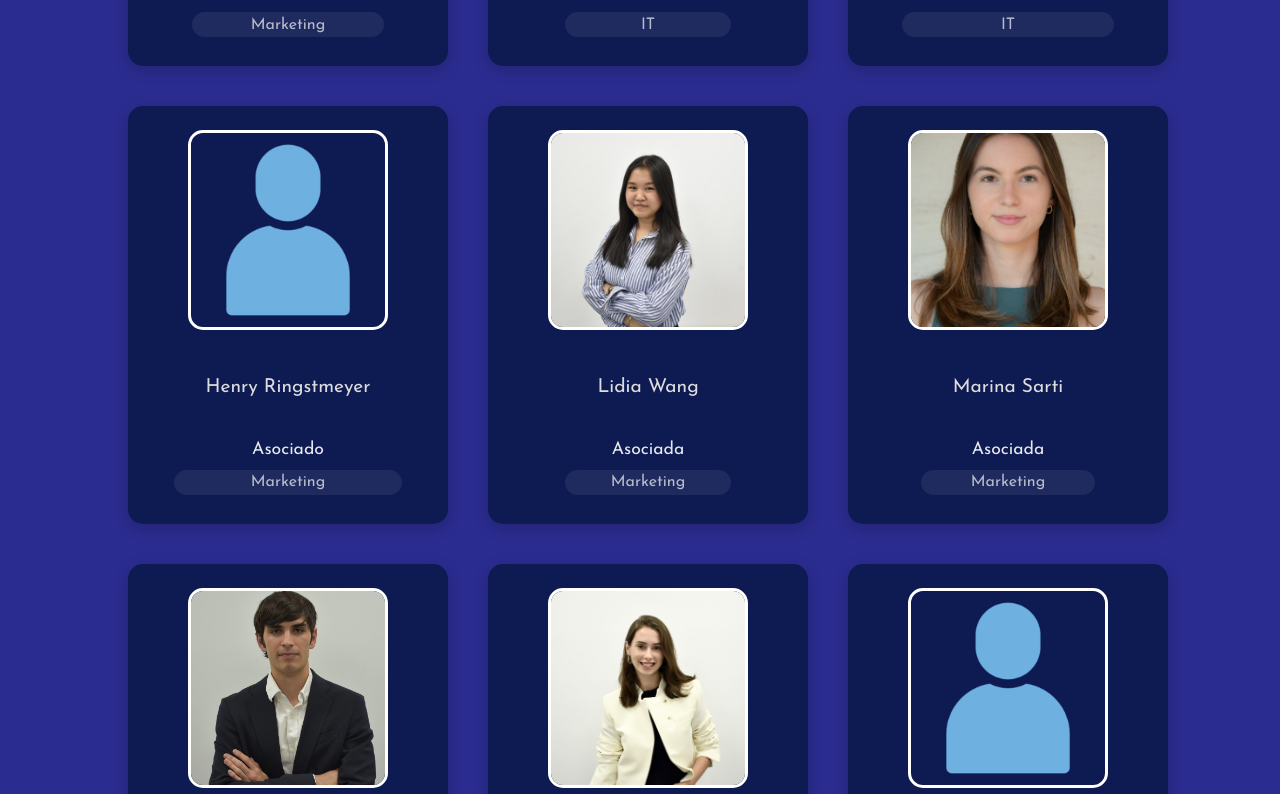
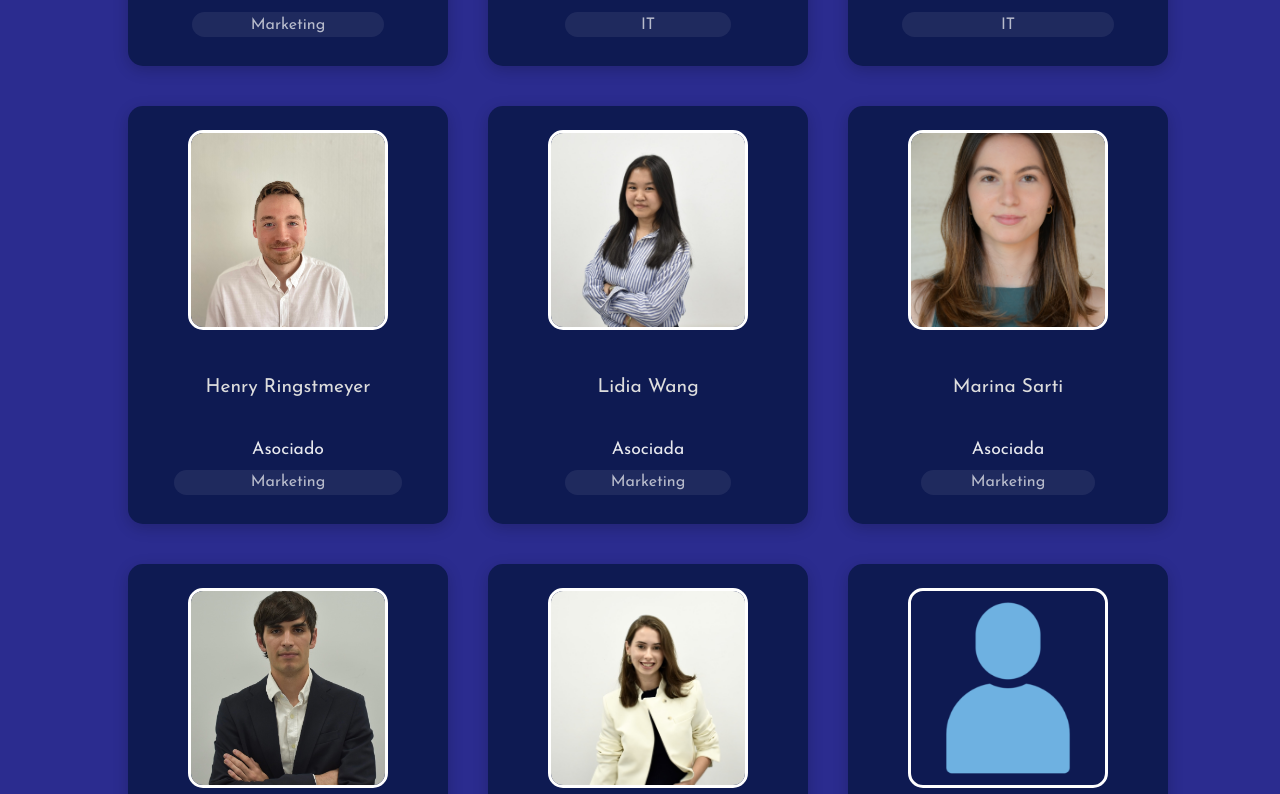
Before and after one commit to startuc3m/start-uc3m, a React (Create React App) app: page /equipo in a window 1280 px wide. Shown: the part 2246-3040 px from the top of the page. Built offline with nearby package versions, Linux system fonts and the light colour scheme.

Commit message:
Added: Henry picture; Deleted: Gonzalo

```diff
--- a/src/pages/Equipo.js
+++ b/src/pages/Equipo.js
@@ -48,6 +48,7 @@ import Maria_m from "../assets/members/maria_martin.jpg"
 import Sonia from "../assets/members/sonia_garcia.jpg"
 import Andrea_s from "../assets/members/andrea_sanchez_galera.jpeg"
 import Gonzalo_t from "../assets/members/gonzalo_torrijos.jpeg"
+import Henry from "../assets/members/henry_ringstmeyer.jpg"
 
 const teamMembers = [
     {id: 1, nombre: "Iñigo Estebaranz", cargo: "Presidente", departamento: "Junta Directiva", foto: Iñigo, linkedin: "https://www.linkedin.com/in/inigo-estebaranz-rosillo-8a2520295/"},
@@ -62,7 +63,7 @@ const teamMembers = [
     {id: 10, nombre: "Lucía Pan Zhu", cargo: "Asociada", departamento: "Marketing", foto: Lucia_p, linkedin: "https://www.linkedin.com/in/lucia-pan-zhu-5013b328a/"},
     {id: 11, nombre: "Juan García", cargo: "Asociado", departamento: "IT", foto: Juan, linkedin: "https://www.linkedin.com/in/juan-garc%C3%ADa-rodr%C3%ADguez-a088292b0/"},
     {id: 12, nombre: "Alejandro Ausina", cargo: "Asociado", departamento: "IT", foto: Alejandro, linkedin: "https://www.linkedin.com/in/alejandro-ausina/"},
-    {id: 13, nombre: "Henry Ringstmeyer", cargo: "Asociado", departamento: "Marketing", foto: perfil, linkedin: "https://www.linkedin.com/in/henry-ringstmeyer-404b70311"},
+    {id: 13, nombre: "Henry Ringstmeyer", cargo: "Asociado", departamento: "Marketing", foto: Henry, linkedin: "https://www.linkedin.com/in/henry-ringstmeyer-404b70311"},
     {id: 14, nombre: "Lidia Wang", cargo: "Asociada", departamento: "Marketing", foto: Lidia, linkedin: "http://www.linkedin.com/in/lidia-wang-058433389"},
     {id: 15, nombre: "Marina Sarti", cargo: "Asociada", departamento: "Marketing", foto: Marina, linkedin: "https://www.linkedin.com/in/marina-sarti-pineda-27211b29b/"},
     {id: 16, nombre: "Pablo Morales", cargo: "Asociado", departamento: "Marketing", foto: Pablo, linkedin: "https://www.linkedin.com/in/pablo-morales-de-lorenzo-290745258/"},
@@ -91,16 +92,15 @@ const teamMembers = [
     {id: 39, nombre: "Pablo Juan", cargo: "Asociado", departamento: "Legal", foto: Pablo_juan, linkedin: "https://www.linkedin.com/in/pablo-juan-conde/"},
     {id: 40, nombre: "María Martin", cargo: "Asociada", departamento: "Legal", foto: Maria_m, linkedin: "https://www.linkedin.com/in/maria-martin-dominguez-9569332a6/"},
     {id: 41, nombre: "Sonia García", cargo: "Asociada", departamento: "Legal", foto: Sonia, linkedin: "https://www.linkedin.com/in/sonia-garcia-bellot-1371a0362/"},
-    {id: 42, nombre: "Gonzalo Renes", cargo: "Asociado", departamento: "Colaboraciones", foto: perfil, linkedin: "https://www.linkedin.com/in/gon-renes-sanchez/"},
-    {id: 43, nombre: "Ingrid Estrada", cargo: "Asociada", departamento: "Colaboraciones", foto: Ingrid, linkedin: "https://www.linkedin.com/in/ingrid-estrada1/"},
-    {id: 44, nombre: "Pedro Rodríguez", cargo: "Asociado", departamento: "Colaboraciones", foto: Pedro_r, linkedin: "https://www.linkedin.com/in/pedro-rodr%C3%ADguez-ramos-2bb75a292/"},
-    {id: 45, nombre: "Sophia Valbuena", cargo: "Asociada", departamento: "Colaboraciones", foto: Sophia, linkedin: "https://www.linkedin.com/in/sophia-v-a0474633b/"},
-    {id: 46, nombre: "Juan González", cargo: "Asociado", departamento: "Colaboraciones", foto: perfil, linkedin: "https://www.linkedin.com/in/juangonzaleztaboda/"},
-    {id: 47, nombre: "Javier Fernández", cargo: "Responsable", departamento: "Financiación", foto: perfil, linkedin: "https://www.linkedin.com/in/javierfern%C3%A1ndezmu%C3%B1oz/"},
-    {id: 48, nombre: "Andrea Sánchez", cargo: "Asociada", departamento: "Financiación", foto: Andrea_s, linkedin: ""},
-    {id: 49, nombre: "Mariia Deviatko", cargo: "Asociada", departamento: "Financiación", foto: Mariia, linkedin: "https://www.linkedin.com/in/mariia-deviatko/"},
-    {id: 50, nombre: "Patrizia Lleal", cargo: "Asociada", departamento: "Financiación", foto: perfil, linkedin: "https://www.linkedin.com/in/patrizia-l-898a1b2a0/"},
-    {id: 51, nombre: "Andrés Delgado", cargo: "Asociado", departamento: "Eventos", foto: Andres, linkedin: ""},
+    {id: 42, nombre: "Ingrid Estrada", cargo: "Asociada", departamento: "Colaboraciones", foto: Ingrid, linkedin: "https://www.linkedin.com/in/ingrid-estrada1/"},
+    {id: 43, nombre: "Pedro Rodríguez", cargo: "Asociado", departamento: "Colaboraciones", foto: Pedro_r, linkedin: "https://www.linkedin.com/in/pedro-rodr%C3%ADguez-ramos-2bb75a292/"},
+    {id: 44, nombre: "Sophia Valbuena", cargo: "Asociada", departamento: "Colaboraciones", foto: Sophia, linkedin: "https://www.linkedin.com/in/sophia-v-a0474633b/"},
+    {id: 45, nombre: "Juan González", cargo: "Asociado", departamento: "Colaboraciones", foto: perfil, linkedin: "https://www.linkedin.com/in/juangonzaleztaboda/"},
+    {id: 46, nombre: "Javier Fernández", cargo: "Responsable", departamento: "Financiación", foto: perfil, linkedin: "https://www.linkedin.com/in/javierfern%C3%A1ndezmu%C3%B1oz/"},
+    {id: 47, nombre: "Andrea Sánchez", cargo: "Asociada", departamento: "Financiación", foto: Andrea_s, linkedin: ""},
+    {id: 48, nombre: "Mariia Deviatko", cargo: "Asociada", departamento: "Financiación", foto: Mariia, linkedin: "https://www.linkedin.com/in/mariia-deviatko/"},
+    {id: 49, nombre: "Patrizia Lleal", cargo: "Asociada", departamento: "Financiación", foto: perfil, linkedin: "https://www.linkedin.com/in/patrizia-l-898a1b2a0/"},
+    {id: 50, nombre: "Andrés Delgado", cargo: "Asociado", departamento: "Eventos", foto: Andres, linkedin: ""},
 
 ];
 
```
Also changed, not shown: src/assets/members/henry_ringstmeyer.jpg (added).
